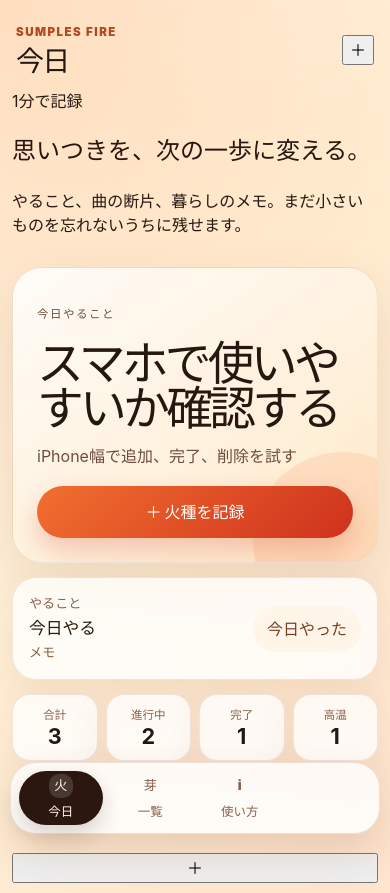
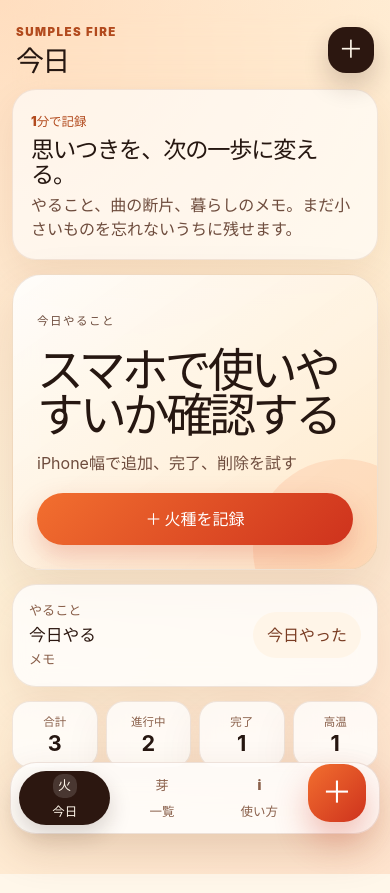
Before and after one commit to sunpotflower4460-cpu/sumples-fire, a React (Vite) app: page / in a window 390 px wide. Built offline with nearby package versions, Linux system fonts and the light colour scheme.

Commit message:
style: add global usability mobile patterns

```diff
--- a/src/styles.css
+++ b/src/styles.css
@@ -20,7 +20,7 @@ body {
   background: radial-gradient(circle at top left, rgba(255, 151, 68, 0.28), transparent 34rem), linear-gradient(135deg, #fff9ef 0%, #fff0d6 48%, #ffe4ce 100%);
 }
 
-button, input, select, textarea { font: inherit; }
+button, input, select, textarea, summary { font: inherit; }
 button { cursor: pointer; -webkit-tap-highlight-color: transparent; }
 button:disabled { cursor: not-allowed; opacity: 0.55; }
 
@@ -63,23 +63,24 @@ button:disabled { cursor: not-allowed; opacity: 0.55; }
 
 .app-kicker { text-transform: uppercase; }
 
-.app-icon {
+.topbar-add {
   display: grid;
   flex: none;
   width: 46px;
   height: 46px;
   place-items: center;
-  border-radius: 16px;
-  background: radial-gradient(circle at 35% 28%, #fff6bd 0 18%, transparent 19%), radial-gradient(circle at 50% 62%, #ff8a3d 0 38%, #df4020 67%, #5a1e12 100%);
+  border: 0;
+  border-radius: 18px;
+  background: #2c1710;
   color: #fff7ea;
-  font-size: 1.4rem;
+  font-size: 1.55rem;
   font-weight: 900;
-  box-shadow: 0 12px 26px rgba(178, 74, 29, 0.28);
+  box-shadow: 0 12px 26px rgba(44, 23, 16, 0.2);
 }
 
 .app-screen {
   min-height: 0;
-  padding: 2px 0 92px;
+  padding: 2px 0 96px;
 }
 
 .screen-stack {
@@ -91,7 +92,7 @@ button:disabled { cursor: not-allowed; opacity: 0.55; }
   position: fixed;
   top: max(18px, env(safe-area-inset-top));
   left: 50%;
-  z-index: 50;
+  z-index: 70;
   width: max-content;
   max-width: calc(100% - 32px);
   transform: translateX(-50%);
@@ -103,13 +104,36 @@ button:disabled { cursor: not-allowed; opacity: 0.55; }
   box-shadow: 0 18px 36px rgba(44, 23, 16, 0.18);
 }
 
+.welcome-card {
+  padding: 18px;
+  border: 1px solid rgba(132, 64, 31, 0.1);
+  border-radius: 24px;
+  background: rgba(255, 255, 255, 0.64);
+  box-shadow: 0 14px 38px rgba(108, 48, 14, 0.08);
+}
+
+.welcome-card span {
+  color: #b24a1d;
+  font-size: 0.78rem;
+  font-weight: 900;
+}
+
+.welcome-card h2 {
+  margin: 6px 0 6px;
+  font-size: 1.45rem;
+  letter-spacing: -0.05em;
+  line-height: 1.05;
+}
+
+.welcome-card p { margin: 0; color: #6e4c3d; }
+
 .today-hero {
   position: relative;
   overflow: hidden;
   padding: 24px;
   border: 1px solid rgba(132, 64, 31, 0.12);
   border-radius: 30px;
-  background: linear-gradient(145deg, rgba(255, 255, 255, 0.86), rgba(255, 232, 200, 0.92));
+  background: linear-gradient(145deg, rgba(255, 255, 255, 0.9), rgba(255, 232, 200, 0.94));
   box-shadow: 0 22px 56px rgba(108, 48, 14, 0.12);
   backdrop-filter: blur(12px);
 }
@@ -129,7 +153,7 @@ button:disabled { cursor: not-allowed; opacity: 0.55; }
   position: relative;
   z-index: 1;
   margin: 0;
-  font-size: clamp(2rem, 12vw, 3.4rem);
+  font-size: clamp(2rem, 12vw, 3.2rem);
   letter-spacing: -0.08em;
   line-height: 0.95;
 }
@@ -256,6 +280,27 @@ input:focus, select:focus, textarea:focus {
   grid-template-columns: 1fr;
   gap: 12px;
 }
+
+.advanced-fields {
+  border: 0;
+  border-radius: 20px;
+  background: #fff7ea;
+  padding: 0;
+}
+
+.advanced-fields summary {
+  min-height: 46px;
+  padding: 12px 14px;
+  color: #7a3d24;
+  cursor: pointer;
+  font-weight: 900;
+  list-style: none;
+}
+
+.advanced-fields summary::-webkit-details-marker { display: none; }
+.advanced-fields[open] { padding-bottom: 14px; }
+.advanced-fields[open] summary { margin-bottom: 8px; }
+.advanced-fields .field-group, .advanced-fields .form-grid { padding: 0 14px; }
 
 .form-error {
   margin: -2px 0 0;
@@ -410,8 +455,6 @@ input:focus, select:focus, textarea:focus {
   font-weight: 800;
 }
 
-.muted { color: #9e7d6c; }
-
 .card-footer {
   display: flex;
   gap: 12px;
@@ -438,6 +481,29 @@ input:focus, select:focus, textarea:focus {
 .empty-state p { margin: 0; font-weight: 900; }
 .empty-state span { color: #8b6655; }
 
+.useful-empty {
+  align-content: center;
+  gap: 12px;
+}
+
+.useful-empty ul {
+  display: grid;
+  gap: 6px;
+  width: 100%;
+  margin: 0;
+  padding: 0;
+  color: #5f4235;
+  list-style: none;
+  text-align: left;
+}
+
+.useful-empty li {
+  border-radius: 14px;
+  background: #fff7ea;
+  padding: 10px 12px;
+  font-weight: 800;
+}
+
 .settings-panel { display: grid; align-content: start; gap: 18px; }
 .settings-list { display: grid; gap: 12px; }
 .settings-list article {
@@ -460,9 +526,10 @@ input:focus, select:focus, textarea:focus {
   left: max(10px, calc((100vw - 520px) / 2 + 10px));
   z-index: 30;
   display: grid;
-  grid-template-columns: repeat(4, 1fr);
+  grid-template-columns: repeat(3, 1fr);
   gap: 6px;
   padding: 8px;
+  padding-right: 74px;
   border: 1px solid rgba(132, 64, 31, 0.14);
   border-radius: 26px;
   background: rgba(255, 255, 255, 0.82);
@@ -501,6 +568,80 @@ input:focus, select:focus, textarea:focus {
   background: rgba(255, 255, 255, 0.14);
 }
 
+.floating-action {
+  position: fixed;
+  right: max(24px, calc((100vw - 520px) / 2 + 24px));
+  bottom: max(22px, calc(env(safe-area-inset-bottom) + 22px));
+  z-index: 40;
+  display: grid;
+  width: 58px;
+  height: 58px;
+  place-items: center;
+  border: 0;
+  border-radius: 22px;
+  background: linear-gradient(135deg, #f26f2f, #ce321d);
+  color: #fff;
+  font-size: 1.9rem;
+  font-weight: 900;
+  box-shadow: 0 18px 34px rgba(206, 50, 29, 0.3);
+}
+
+.sheet-backdrop {
+  position: fixed;
+  inset: 0;
+  z-index: 80;
+  display: grid;
+  align-items: end;
+  background: rgba(44, 23, 16, 0.28);
+  backdrop-filter: blur(8px);
+}
+
+.record-sheet {
+  width: min(100%, 520px);
+  max-height: min(88vh, 760px);
+  margin: 0 auto;
+  overflow-y: auto;
+  padding: 10px 18px max(22px, env(safe-area-inset-bottom));
+  border: 1px solid rgba(132, 64, 31, 0.14);
+  border-radius: 28px 28px 0 0;
+  background: #fffaf1;
+  box-shadow: 0 -24px 60px rgba(44, 23, 16, 0.18);
+}
+
+.sheet-handle {
+  width: 44px;
+  height: 5px;
+  margin: 0 auto 14px;
+  border-radius: 999px;
+  background: rgba(90, 48, 30, 0.22);
+}
+
+.sheet-header {
+  display: flex;
+  align-items: flex-start;
+  justify-content: space-between;
+  gap: 14px;
+}
+
+.sheet-header h2 {
+  margin: 0;
+  font-size: 1.55rem;
+  letter-spacing: -0.05em;
+}
+
+.sheet-close {
+  display: grid;
+  width: 42px;
+  height: 42px;
+  place-items: center;
+  border: 0;
+  border-radius: 999px;
+  background: #fff0ee;
+  color: #a8261b;
+  font-size: 1.35rem;
+  font-weight: 900;
+}
+
 @media (min-width: 760px) {
   .mobile-app-shell {
     min-height: min(860px, 100vh);
@@ -517,6 +658,11 @@ input:focus, select:focus, textarea:focus {
     left: calc((100vw - 520px) / 2 + 22px);
     bottom: 34px;
   }
+
+  .floating-action {
+    right: calc((100vw - 520px) / 2 + 36px);
+    bottom: 46px;
+  }
 }
 
 @media (max-width: 380px) {
```
